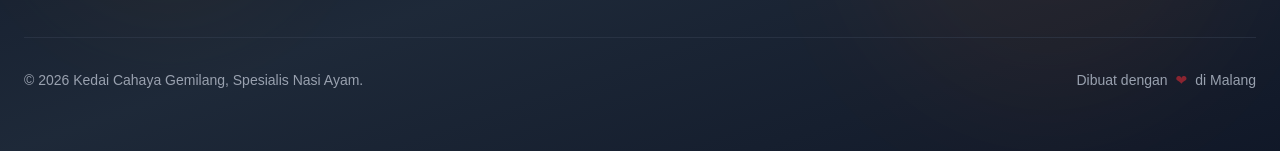
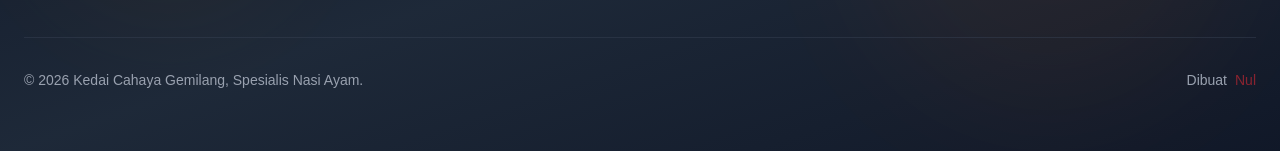
Before and after one commit to nolanhakim/kedaicahayagemilang, a Next.js app: page / in a window 1280 px wide. Shown: the part 9260-9411 px from the top of the page. Built offline with nearby package versions, Linux system fonts and the light colour scheme.

Commit message:
update project

```diff
--- a/components/Footer.tsx
+++ b/components/Footer.tsx
@@ -94,9 +94,16 @@ export const Footer = () => {
               &copy; 2026 Kedai Cahaya Gemilang, Spesialis Nasi Ayam.
             </p>
             <div className="flex items-center space-x-2 text-xs sm:text-sm text-gray-400">
-              <span>Dibuat dengan</span>
-              <span className="text-red-500 animate-pulse">❤</span>
-              <span>di Malang</span>
+              <span>Dibuat </span>
+              <a
+  href="https://www.instagram.com/catranolanhkm?igsh=NTMzZjVteWp2dWdm&utm_source=qr"
+  target="_blank"
+  rel="noopener noreferrer"
+>
+  <span className="text-red-500 animate-pulse hover:underline">
+    Nul
+  </span>
+</a>
             </div>
           </div>
         </div>
```
